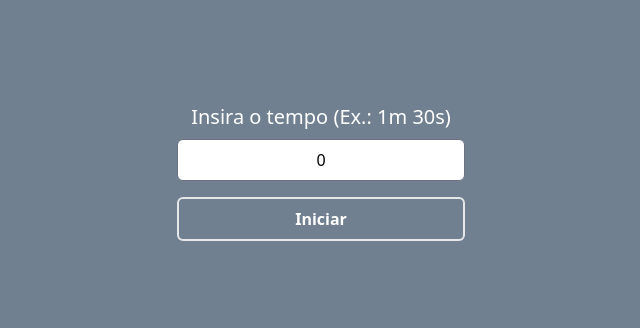
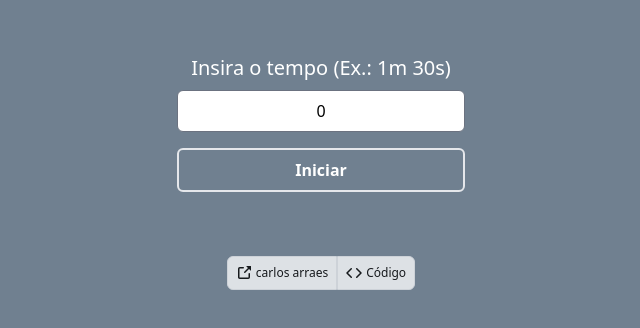
Before and after one commit to carlosarraes/timer, a React (Vite) app: page / in a window 1280 px wide. Shown: the part 232-560 px from the top of the page, without its empty margins (319-959 px from the left). Built offline with nearby package versions, Linux system fonts and the light colour scheme.

Commit message:
fix: fix links

```diff
--- a/src/App.jsx
+++ b/src/App.jsx
@@ -1,9 +1,15 @@
 import React, { Component } from 'react'
 import Timer from './components/Timer'
+import Footer from './components/Footer'
 
 class App extends Component {
   render() {
-    return <div><Timer /></div>
+    return (
+      <div>
+        <Timer />
+        <Footer />
+      </div>
+    )
   }
 }
 
--- /dev/null
+++ b/src/components/Footer.jsx
@@ -0,0 +1,55 @@
+import React, { Component } from 'react'
+
+class Footer extends Component {
+  render() {
+    return (
+      <footer className="flex justify-center items-center text-xs text-center mt-16">
+        <div>
+          <a href="https://carlosarraes.github.io/" target="_blank">
+            <button
+              id="devfolio"
+              className="space-x-1 border p-2 rounded-l-md opacity-80 bg-gray-50 hover:opacity-100 duration-200"
+            >
+              <svg
+                xmlns="http://www.w3.org/2000/svg"
+                viewBox="0 0 16 16"
+                width="16"
+                height="16"
+                fill="currentColor"
+                style={{display: "inline-block", userSelect: "none", verticalAlign: "text-bottom", overflow: "visible"}}
+              >
+                <path
+                  fillRule="evenodd"
+                  d="M10.604 1h4.146a.25.25 0 01.25.25v4.146a.25.25 0 01-.427.177L13.03 4.03 9.28 7.78a.75.75 0 01-1.06-1.06l3.75-3.75-1.543-1.543A.25.25 0 0110.604 1zM3.75 2A1.75 1.75 0 002 3.75v8.5c0 .966.784 1.75 1.75 1.75h8.5A1.75 1.75 0 0014 12.25v-3.5a.75.75 0 00-1.5 0v3.5a.25.25 0 01-.25.25h-8.5a.25.25 0 01-.25-.25v-8.5a.25.25 0 01.25-.25h3.5a.75.75 0 000-1.5h-3.5z"
+                ></path></svg><span>carlos arraes</span>
+            </button>
+          </a>
+        </div>
+        <div>
+          <a href="https://carlosarraes.github.io/timer" target="_blank">
+            <button
+              className="space-x-1 border p-2 rounded-r-md opacity-80 bg-gray-50 hover:opacity-100 duration-200"
+            >
+              <svg
+                aria-hidden="true"
+                role="img"
+                className="octicon octicon-code"
+                viewBox="0 0 16 16"
+                width="16"
+                height="16"
+                fill="currentColor"
+                style={{display: "inline-block", userSelect: "none", verticalAlign: "text-bottom", overflow: "visible"}}
+              >
+                <path
+                  fillRule="evenodd"
+                  d="M4.72 3.22a.75.75 0 011.06 1.06L2.06 8l3.72 3.72a.75.75 0 11-1.06 1.06L.47 8.53a.75.75 0 010-1.06l4.25-4.25zm6.56 0a.75.75 0 10-1.06 1.06L13.94 8l-3.72 3.72a.75.75 0 101.06 1.06l4.25-4.25a.75.75 0 000-1.06l-4.25-4.25z"
+                ></path></svg><span className="">Código</span>
+            </button>
+          </a>
+        </div>
+      </footer>
+    )
+  }
+}
+
+export default Footer
--- a/vite.config.js
+++ b/vite.config.js
@@ -3,5 +3,6 @@ import react from '@vitejs/plugin-react'
 
 // https://vitejs.dev/config/
 export default defineConfig({
+  base: '/timer',
   plugins: [react()]
 })
```
